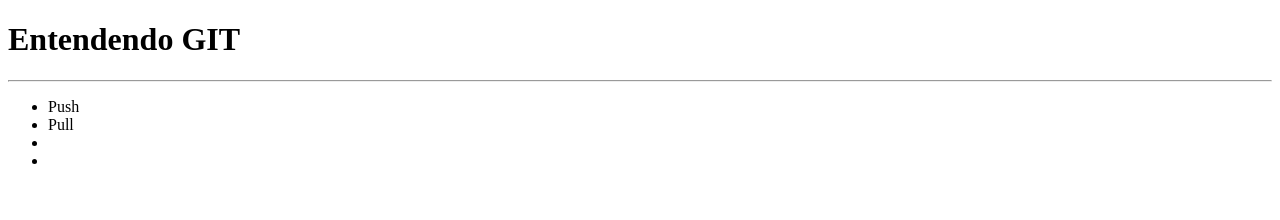
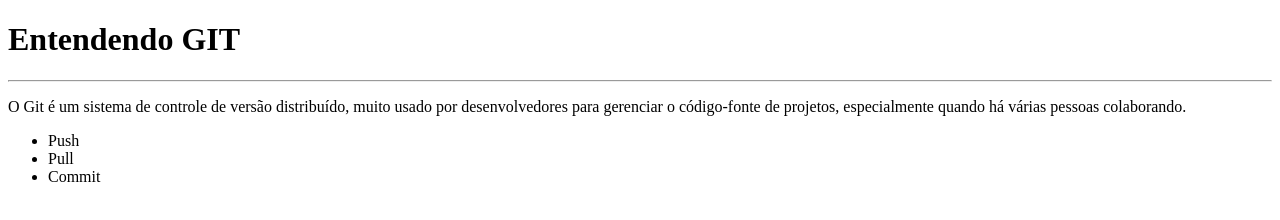
Before and after one commit to eto-png/scm, a plain HTML site: page index.html in a window 1280 px wide. Drawn offline with Linux system fonts and the light colour scheme.

Commit message:
O que e git

```diff
--- a/index.html
+++ b/index.html
@@ -9,11 +9,15 @@
     <h1>Entendendo GIT</h1>
     <hr>
 
+    <p>O Git é um sistema de controle de versão distribuído,
+        muito usado por desenvolvedores para gerenciar o código-fonte de projetos,
+        especialmente quando há várias pessoas colaborando.
+    </p>
+
     <ul>
         <li>Push</li>
         <li>Pull</li>
-        <li></li>
-        <li></li>
+        <li>Commit</li>
     </ul>
 </body>
 </html>
```
